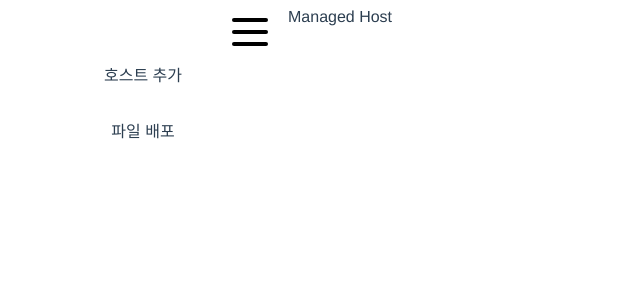
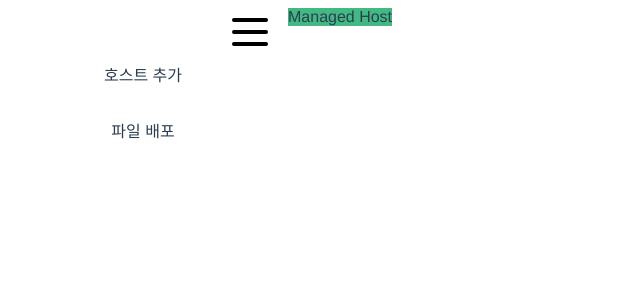
Before and after one commit to potalab-sky/jigeum, a Vue app: page / in a window 1280 px wide. Shown: the top 300 px of the page, without its empty margins (0-640 px from the left). Built offline with nearby package versions, Linux system fonts and the light colour scheme.

Commit message:
동적 스타일 테스트

```diff
--- a/src/App.vue
+++ b/src/App.vue
@@ -5,8 +5,8 @@
     </div>
     <div>
 <!--      <Contents></Contents>-->
-      <ManagedHost id="managedHost" v-bind:class="{display: hostDisplay}"></ManagedHost>
-      <Deploy id="deploy" v-bind:class="{display: deployDisplay}"></Deploy>
+      <ManagedHost id="managedHost" @update:onHostPage="onHostPage" v-bind:style="{display: hostDisplay}"></ManagedHost>
+      <Deploy id="deploy" @update:onDeployPage="onDeployPage" v-bind:style="{display: deployDisplay}"></Deploy>
     </div>
   </div>
 </template>
@@ -42,9 +42,9 @@ export default {
 </script>
 
 <style>
-#deploy {
-  display: none;
-}
+/*#deploy {*/
+/*  display: none;*/
+/*}*/
 #menuBoundary {
   width: 250px;
   padding: 10px;
--- a/src/components/Deploy.vue
+++ b/src/components/Deploy.vue
@@ -1,5 +1,5 @@
 <template>
-  <div class="hello">
+  <div class="hello" style="background-color: coral">
     deploy
   </div>
 </template>
--- a/src/components/ManagedHost.vue
+++ b/src/components/ManagedHost.vue
@@ -1,5 +1,5 @@
 <template>
-  <div>
+  <div style="background-color: #42b983">
     Managed Host
   </div>
 </template>
```
